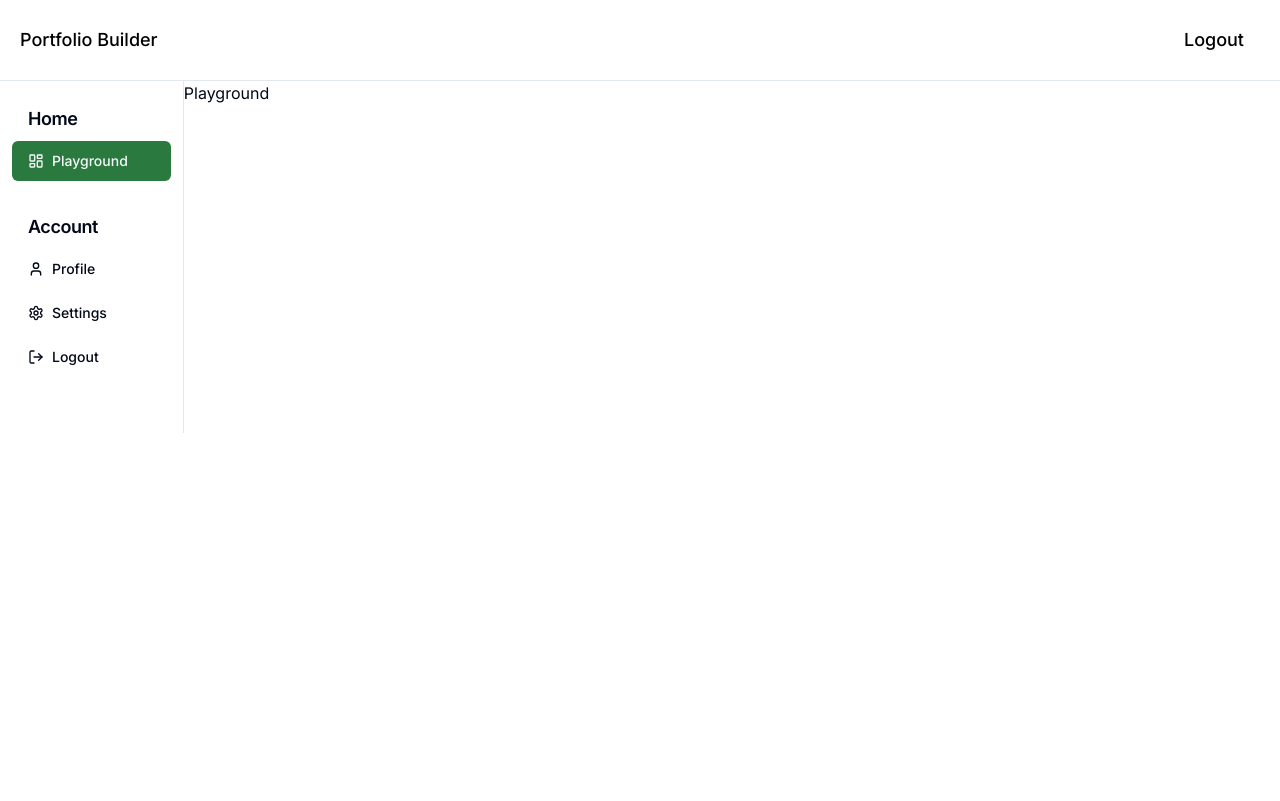
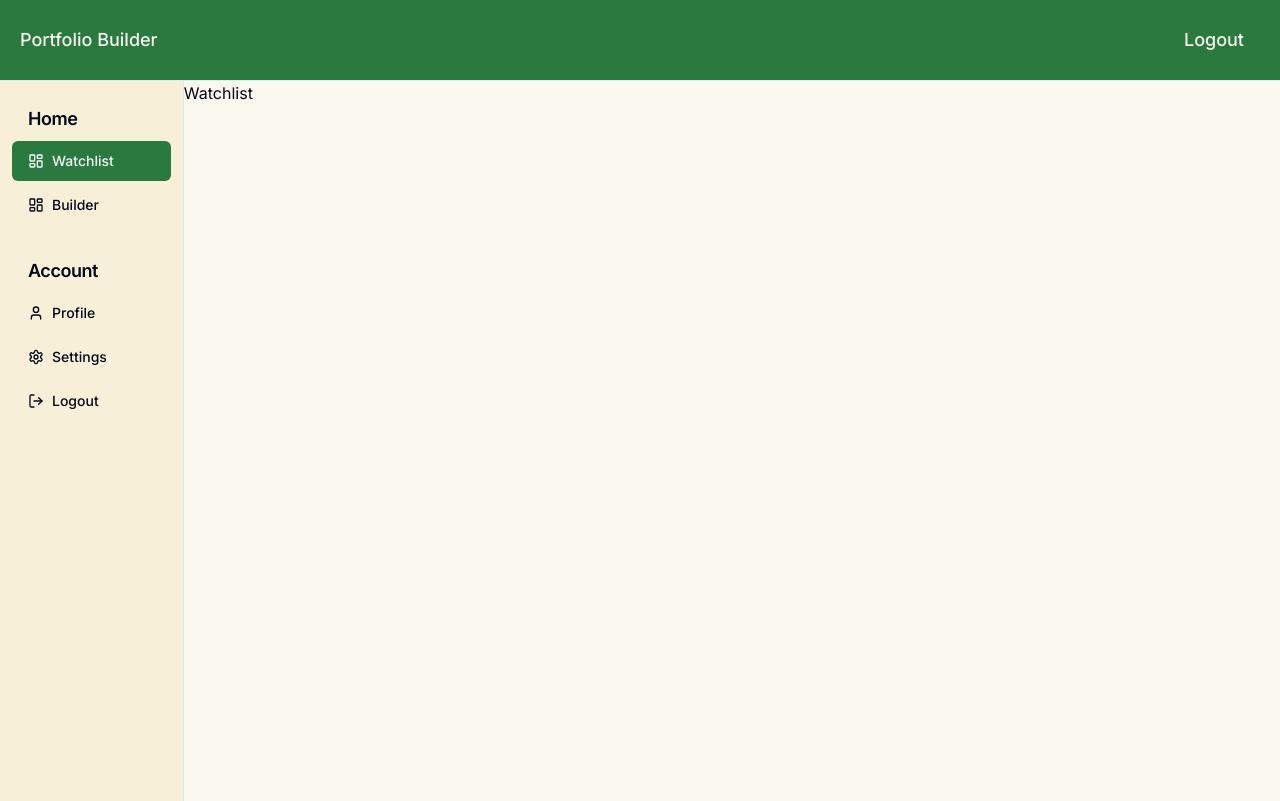
Before and after one commit to sohambasu963/PortfolioBuilder, a Next.js app in the folder client/: page / in a window 1280 px wide. Built offline with nearby package versions, Linux system fonts and the light colour scheme; no server answers; sample sign-in values are in the browser's storage.

Commit message:
Update UI styles in login, signup, and navbar components

```diff
--- a/client/src/app/login/page.tsx
+++ b/client/src/app/login/page.tsx
@@ -7,7 +7,7 @@ import { cn } from "@/lib/utils";
 
 export default function Login() {
   return (
-    <div>
+    <div className="bg-cream">
       <div>
         <div className="container relative hidden h-[0px] flex-col items-center justify-center md:grid lg:max-w-none lg:grid-cols-2 lg:px-0">
           <Link
--- a/client/src/app/page.tsx
+++ b/client/src/app/page.tsx
@@ -2,28 +2,32 @@
 import React, { useState } from "react";
 import Navbar from "@/components/navbar";
 import Topbar from "@/components/topbar";
-import PlaygroundPage from "@/components/playground-page";
+import WatchlistPage from "@/components/watchlist-page";
+import BuilderPage from "@/components/builder-page";
 import withAuth from "@/hoc/withAuth";
 
 function Home() {
-  const [currentComponent, setCurrentComponent] = useState("/playground");
+  const [currentComponent, setCurrentComponent] = useState("/watchlist");
 
   const handleNavigation = (component: string) => {
     setCurrentComponent(component);
   };
 
-  let Component = PlaygroundPage;
+  let Component = WatchlistPage;
   switch (currentComponent) {
-    case "/playground":
-      Component = PlaygroundPage;
+    case "/watchlist":
+      Component = WatchlistPage;
+      break;
+    case "/builder":
+      Component = BuilderPage;
       break;
     default:
-      Component = PlaygroundPage;
+      Component = WatchlistPage;
       break;
   }
 
   return (
-    <div className="hidden md:block">
+    <div className="hidden md:block min-h-screen">
       <Topbar />
       <div className="border-t">
         <div className="grid lg:grid-cols-7">
--- a/client/src/app/signup/components/card-signup.tsx
+++ b/client/src/app/signup/components/card-signup.tsx
@@ -53,7 +53,7 @@ export function CardSignUp({ className, ...props }: UserAuthFormProps) {
           <span className="w-full border-t" />
         </div>
         <div className="relative flex justify-center text-xs uppercase">
-          <span className="bg-background px-2 text-muted-foreground">
+          <span className="bg-cream px-2 text-muted-foreground">
             Or continue with
           </span>
         </div>
--- a/client/src/app/signup/page.tsx
+++ b/client/src/app/signup/page.tsx
@@ -36,7 +36,7 @@ export default function SignUp() {
           className="hidden dark:block"
         />
       </div>
-      <div className="container relative hidden h-[800px] flex-col items-center justify-center md:grid lg:max-w-none lg:grid-cols-2 lg:px-0">
+      <div className="bg-cream container relative hidden h-[800px] flex-col items-center justify-center md:grid lg:max-w-none lg:grid-cols-2 lg:px-0">
         <Link
           href="/login"
           className={cn(
@@ -50,11 +50,11 @@ export default function SignUp() {
           <div className="absolute inset-0 bg-primary" />
           <div className="relative z-20 flex items-center text-lg font-medium">
             {/* <Logo /> */}
-            Portfolio Builder
+            <h1 className="text-cream">Portfolio Builder</h1>
           </div>
           <div className="relative z-20 mt-auto">
             <blockquote className="space-y-2">
-              <p className="text-lg mb-6">
+              <p className="text-cream text-lg mb-6">
                 Building portfolios is hard. We make it easy.
               </p>
             </blockquote>
--- /dev/null
+++ b/client/src/components/builder-page.tsx
@@ -0,0 +1,9 @@
+import React from "react";
+
+export default function BuilderPage() {
+  return (
+    <div>
+      <h1 className="bg-cream h-[90vh]">Builder</h1>
+    </div>
+  );
+}
--- a/client/src/components/navbar.tsx
+++ b/client/src/components/navbar.tsx
@@ -21,7 +21,7 @@ export default function Navbar({
   currentComponent: string;
 }) {
   return (
-    <div className={cn("pb-12", className)}>
+    <div className={cn("pb-12 bg-secondary h-[90vh]", className)}>
       <div className="space-y-4 py-4">
         <div className="px-3 py-2">
           <h2 className="mb-2 px-4 text-lg font-semibold tracking-tight">
@@ -29,12 +29,20 @@ export default function Navbar({
           </h2>
           <div className="space-y-1">
             <Button
-              variant={currentComponent === "/playground" ? "default" : "ghost"}
+              variant={currentComponent === "/watchlist" ? "default" : "ghost"}
               className="w-full justify-start"
-              onClick={() => navigateTo("/playground")}
+              onClick={() => navigateTo("/watchlist")}
             >
               <LayoutDashboard className="mr-2 h-4 w-4" />
-              Playground
+              Watchlist
+            </Button>
+            <Button
+              variant={currentComponent === "/builder" ? "default" : "ghost"}
+              className="w-full justify-start"
+              onClick={() => navigateTo("/builder")}
+            >
+              <LayoutDashboard className="mr-2 h-4 w-4" />
+              Builder
             </Button>
           </div>
         </div>
--- a/client/src/components/playground-page.tsx
+++ /dev/null
@@ -1,12 +0,0 @@
-import React from "react";
-import { UserAuth } from "@/context/AuthContext";
-
-export default function PlaygroundPage() {
-  const { user } = UserAuth();
-
-  return (
-    <div>
-      <h1>Playground</h1>
-    </div>
-  );
-}
--- a/client/src/components/topbar.tsx
+++ b/client/src/components/topbar.tsx
@@ -18,15 +18,15 @@ export default function Topbar() {
   };
 
   return (
-    <div className="relative hidden h-full flex-col p-5 text-white dark:border-r lg:flex">
+    <div className="bg-primary relative hidden h-[10vh] flex-col p-5 text-white dark:border-r lg:flex">
       <div className="flex justify-between items-center w-full text-black text-lg font-medium">
         {/* <Logo /> */}
-        Portfolio Builder
+        <h1 className="text-cream">Portfolio Builder</h1>
         <button
           onClick={handleLogout}
           className={cn(
             buttonVariants({ variant: "ghost" }),
-            "text-md font-medium cursor-pointer hover:text-opacity-75",
+            "text-cream text-md font-medium cursor-pointer hover:text-opacity-75",
           )}
         >
           Logout
--- /dev/null
+++ b/client/src/components/watchlist-page.tsx
@@ -0,0 +1,9 @@
+import React from "react";
+
+export default function WatchlistPage() {
+  return (
+    <div className="bg-cream h-[90vh]">
+      <h1>Watchlist</h1>
+    </div>
+  );
+}
--- a/client/tailwind.config.js
+++ b/client/tailwind.config.js
@@ -23,12 +23,13 @@ module.exports = {
         ring: "hsl(var(--ring))",
         background: "hsl(var(--background))",
         foreground: "hsl(var(--foreground))",
+        cream: "#FBF8EF",
         primary: {
           DEFAULT: "#2a7a3f",
           foreground: "hsl(var(--primary-foreground))",
         },
         secondary: {
-          DEFAULT: "hsl(var(--secondary))",
+          DEFAULT: "#f7efd7",
           foreground: "hsl(var(--secondary-foreground))",
         },
         destructive: {
```
